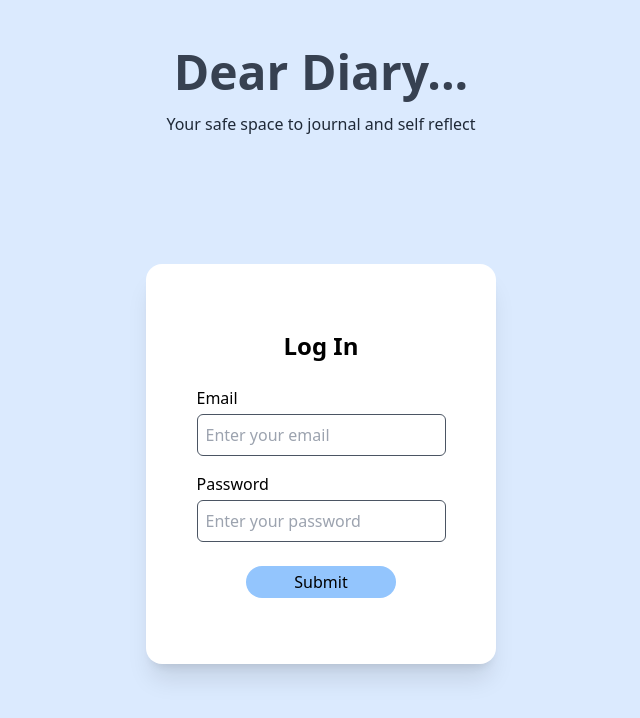
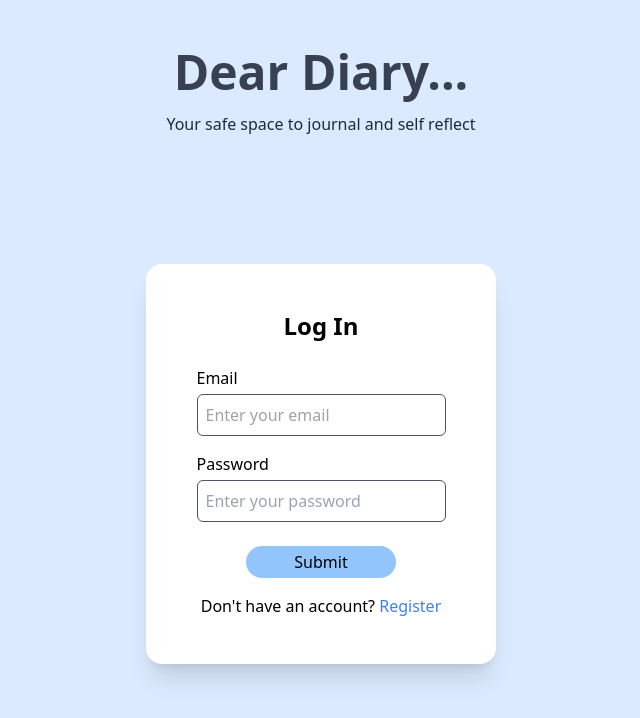
Before and after one commit to ziaxgit/Dear-Diary, a React (Vite) app in the folder frontend/: page /login in a window 1280 px wide. Shown: the top 718 px of the page, without its empty margins (319-959 px from the left). Built offline with nearby package versions, Linux system fonts and the light colour scheme.

Commit message:
change color scheme and add register link

```diff
--- a/frontend/src/Components/LogIn.tsx
+++ b/frontend/src/Components/LogIn.tsx
@@ -55,6 +55,12 @@ export default function LogIn() {
       id="login"
       className="bg-blue-100 flex flex-col items-center min-h-dvh"
     >
+      <Toaster
+        containerStyle={{
+          top: "11rem",
+        }}
+      />
+
       <h1 className="text-5xl font-semibold text-gray-700 mt-12">
         Dear Diary...
       </h1>
@@ -98,7 +104,12 @@ export default function LogIn() {
           >
             {isSubmitting ? "Loggin in..." : "Submit"}
           </button>
-          <Toaster />
+          <p className="mt-4 text-center">
+            Don't have an account?{" "}
+            <a className="text-blue-500" href="/register">
+              Register
+            </a>
+          </p>
         </form>
       </div>
     </section>
--- a/frontend/src/Components/Register.tsx
+++ b/frontend/src/Components/Register.tsx
@@ -43,7 +43,7 @@ export default function Register() {
 
   return (
     <section
-      id="login"
+      id="register"
       className="bg-blue-100 flex flex-col items-center min-h-dvh"
     >
       <h1 className="text-5xl font-semibold text-gray-700 mt-12">
@@ -59,7 +59,7 @@ export default function Register() {
             <label>Name</label>
             <input
               {...register("name")}
-              className="p-2 border-[1px] border-gray-600 rounded-md
+              className="p-2 border-[1px] border-gray-600 rounded-md bg-gray-50
             "
               type="text"
               placeholder="Enter your name"
@@ -72,7 +72,7 @@ export default function Register() {
             <label>Email</label>
             <input
               {...register("email")}
-              className="p-2 border-[1px] border-gray-600 rounded-md
+              className="p-2 border-[1px] border-gray-600 rounded-md bg-gray-50
             "
               type="text"
               placeholder="Enter your email"
@@ -85,7 +85,7 @@ export default function Register() {
             <label>Password</label>
             <input
               {...register("password")}
-              className="p-2 border-[1px] border-gray-600 rounded-md
+              className="p-2 border-[1px] border-gray-600 rounded-md bg-gray-50
             "
               type="password"
               placeholder="Enter your password"
```
